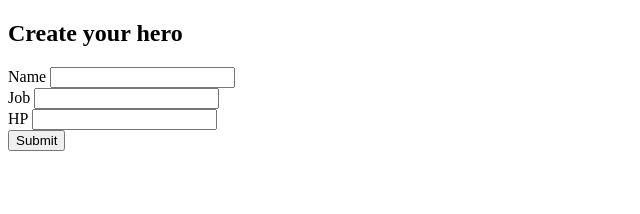
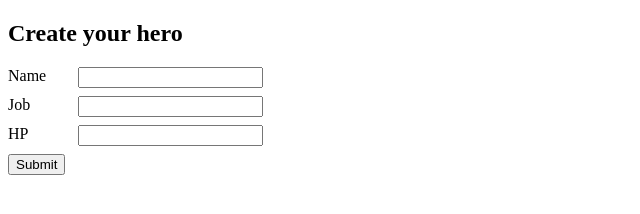
Before and after one commit to worrawutp/minibootcamp-hero-frontend, a website built with Parcel: page index.html in a window 1280 px wide. Shown: the whole page, without its empty margins (0-640 px from the left). Built offline with nearby package versions, Linux system fonts and the light colour scheme; no server answers.

Commit message:
Add little style for the hero create form

```diff
--- a/src/main.scss
+++ b/src/main.scss
@@ -2,3 +2,13 @@
   display: grid;
   grid-template-columns: 150px 150px 100px
 }
+
+.form-wrapper {
+  .field {
+    display: flex;
+    margin-bottom: 0.5rem;
+  }
+  label {
+    width: 70px;
+  }
+}
```
